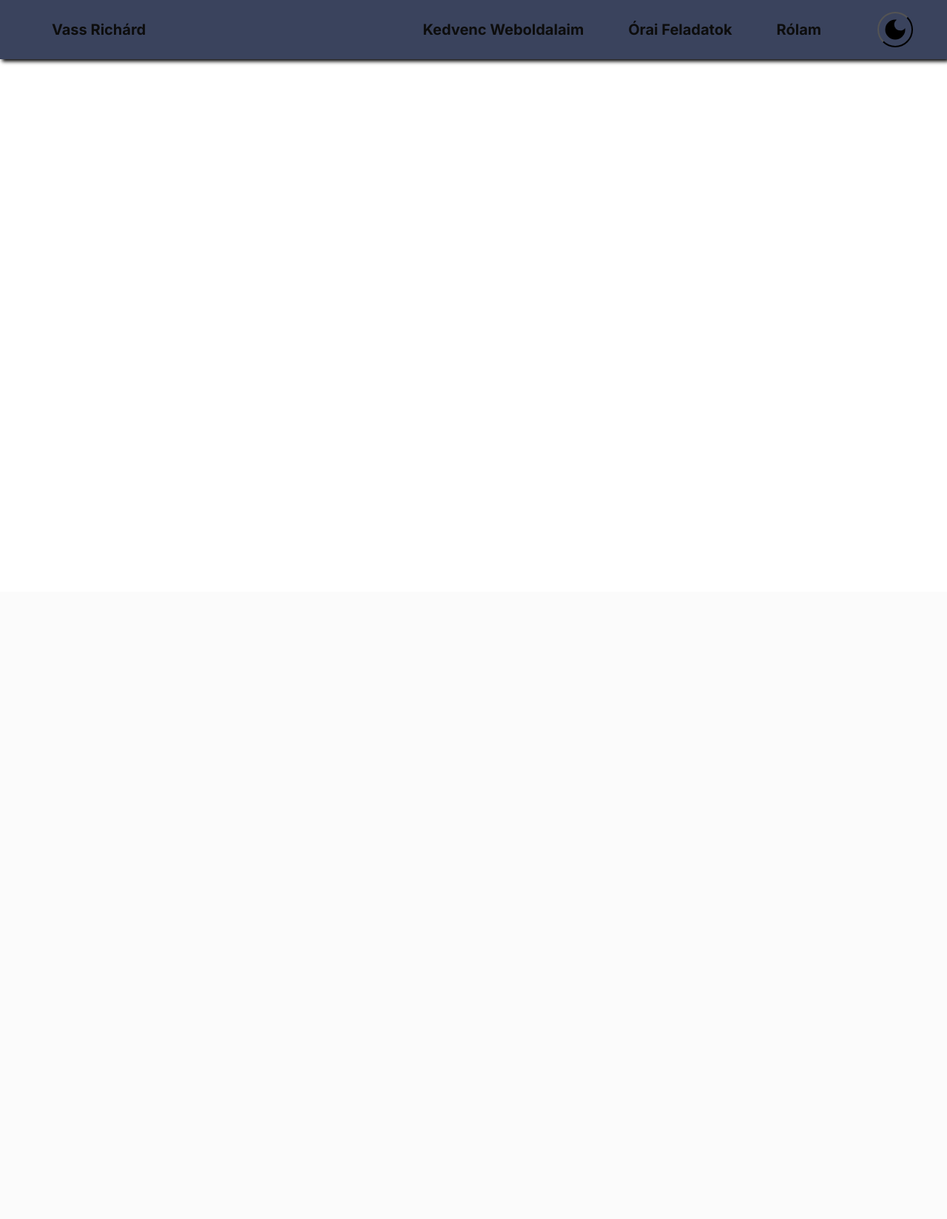
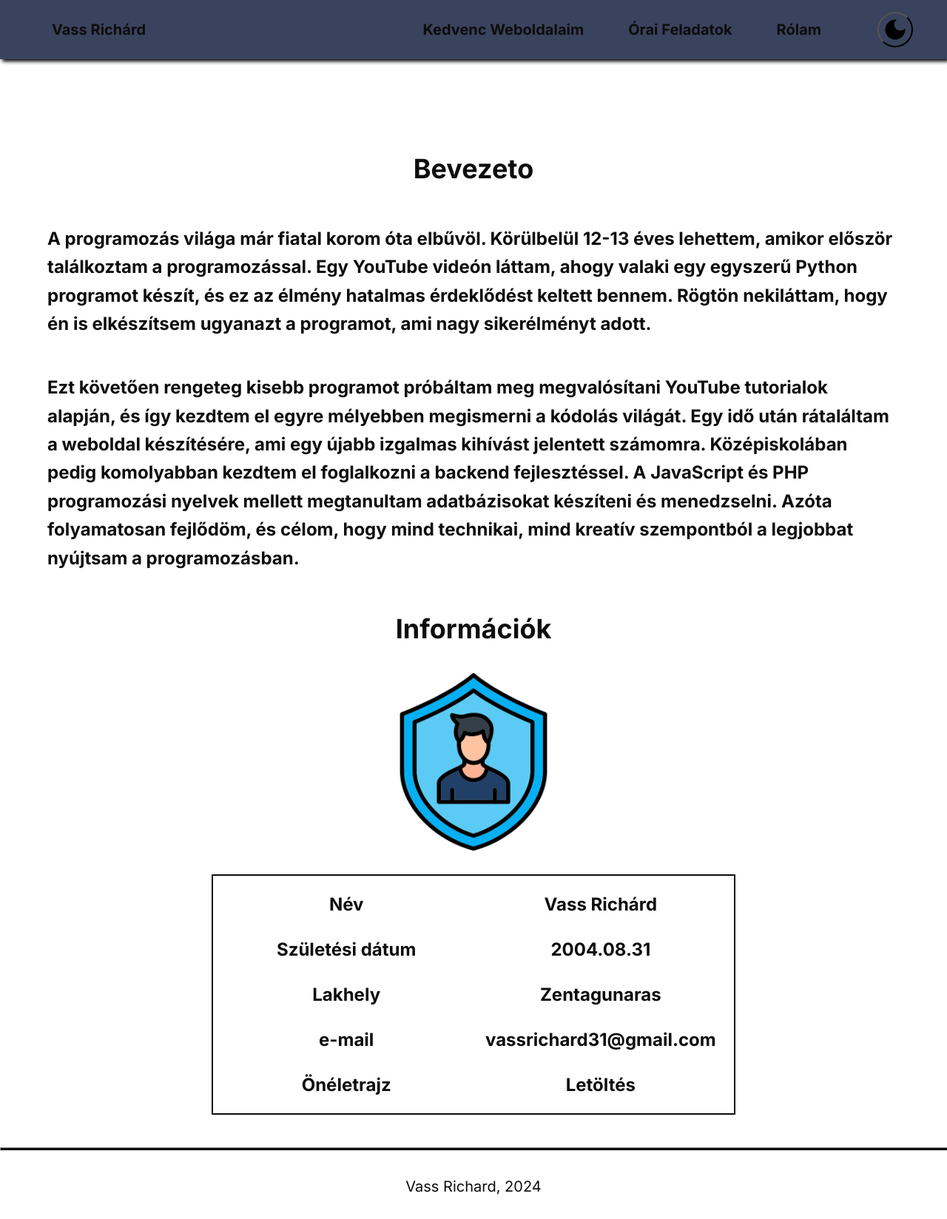
Before and after one commit to RiscyX/RiscyX.github.io, a PHP site: page /about.html in a window 1280 px wide. Shown: the whole page at 74% size. Before the commit the page ends 87 px from the top, so only its background shows below. Run offline with PHP 8.4, Linux system fonts and the light colour scheme; lists and menus that the app fills with data are empty; some libraries are stand-ins or nearby versions; some web fonts are replaced.

Commit message:
2024.11.17 State
Latest version of the webproject, favoritesites page has content now, about page has content also.

```diff
--- a/about.html
+++ b/about.html
@@ -9,15 +9,59 @@
     <link rel="stylesheet" href="assets/index.css">
     <link rel="preconnect" href="https://fonts.googleapis.com">
     <link rel="preconnect" href="https://fonts.gstatic.com" crossorigin>
-    <script src="http://ajax.googleapis.com/ajax/libs/jquery/1.8.2/jquery.min.js"></script>
+    <script src="https://ajax.googleapis.com/ajax/libs/jquery/1.8.2/jquery.min.js"></script>
+    <link rel="stylesheet" href="https://cdnjs.cloudflare.com/ajax/libs/animate.css/4.1.1/animate.min.css"/>
+    <script src="https://ajax.googleapis.com/ajax/libs/jquery/1.8.2/jquery.min.js"></script>
     <link href="https://fonts.googleapis.com/css2?family=Inter:ital,opsz,wght@0,14..32,100..900;1,14..32,100..900&family=Open+Sans:ital,wght@0,300..800;1,300..800&family=Uchen&display=swap" rel="stylesheet">
 </head>
 <body>
     <div id="navbar">
+    </div>
+    <div class="animate__animated animate__fadeIn mainpage">
+        <h2>Bevezeto</h2>
+        <div class="content">
+            <p>
+                A programozás világa már fiatal korom óta elbűvöl. Körülbelül 12-13 éves lehettem, amikor először találkoztam a programozással. Egy YouTube videón láttam, ahogy valaki egy egyszerű Python programot készít, és ez az élmény hatalmas érdeklődést keltett bennem. Rögtön nekiláttam, hogy én is elkészítsem ugyanazt a programot, ami nagy sikerélményt adott.
+            </p>
+            <p>
+                Ezt követően rengeteg kisebb programot próbáltam meg megvalósítani YouTube tutorialok alapján, és így kezdtem el egyre mélyebben megismerni a kódolás világát. Egy idő után rátaláltam a weboldal készítésére, ami egy újabb izgalmas kihívást jelentett számomra.
+                Középiskolában pedig komolyabban kezdtem el foglalkozni a backend fejlesztéssel. A JavaScript és PHP programozási nyelvek mellett megtanultam adatbázisokat készíteni és menedzselni. Azóta folyamatosan fejlődöm, és célom, hogy mind technikai, mind kreatív szempontból a legjobbat nyújtsam a programozásban.
+            </p>
+        </div>
+        <h2>Információk</h2>
+        <div class="informations">
+            <img alt="Vass Richard kep" src="assets/svgs/favicon.png">
+            <table>
+                <tr>
+                    <th>Név</th>
+                    <th>Vass Richárd</th>
+                </tr>
+                <tr>
+                    <th>Születési dátum</th>
+                    <th>2004.08.31</th>
+                </tr>
+                <tr>
+                    <th>Lakhely</th>
+                    <th>Zentagunaras</th>
+                </tr>
+                <tr>
+                    <th>e-mail</th>
+                    <th>vassrichard31@gmail.com</th>
+                </tr>
+                <tr>
+                    <th>Önéletrajz</th>
+                    <th><a>Letöltés</a></th>
+                </tr>
+            </table>
+        </div>
+        <hr>
+    </div>
 
-    </div>
 <script src="assets/navigationLoad.js"></script>
 <script src="assets/themeToggle.js"></script>
 <script src="assets/smoothSidebar.js"></script>
 </body>
+<footer>
+    <a href="mailto:vassrichard31@gmail.com" target="_blank" class="mailto">Vass Richard, 2024</a>
+</footer>
 </html>
--- a/assets/index.css
+++ b/assets/index.css
@@ -12,7 +12,12 @@ body {
     flex-direction: column;
     justify-content: center;
     align-items: start;
-    margin-left: 2rem;
+    line-height: 1.6;
+}
+h2 a{
+    text-decoration: none;
+    color: var(--text-color);
+    border-bottom: .25rem solid var(--accent-color);
 }
 .top
 {
@@ -82,8 +87,50 @@ footer{
     text-align: center;
     font-size: 1.25rem;
 }
+.informations{
+    display: flex;
+    width: 90%;
+}
+.informations *{
+    width: 50%;
+    margin: 1rem auto;
+}
+.informations table{
+    width: fit-content;
+    border-collapse: separate;
+    border-spacing: 1rem;
+    border: .15rem solid var(--text-color);
+    margin-bottom: 2rem;
+}
+.informations th, .informations td {
+    padding: .5rem .5rem;
+    text-align: center;
+}
+.informations img{
+    margin: 2rem 2rem 2rem auto;
+    width: 15rem;
+    height: 15rem;
+}
+@media (max-device-width: 1200px)
+{
+    .informations{
+        flex-direction: column;
+        text-align: center;
+        justify-content: center;
+        align-items: center;
+    }
+    .informations img{
+        margin: .5rem auto 1rem;
+    }
+}
+@media (min-device-width: 601px) and (max-device-width: 800px) {
+    .mainpage{
+        margin-top: 12vh;
+    }
+}
 @media (max-width: 600px){
     .mainpage{
+        margin-top: 12vh;
         display: block;
         width: 100%;
         height: 100%;
@@ -114,4 +161,17 @@ footer{
         margin-left: 1rem;
         margin-right: 2rem;
     }
+    .informations{
+        flex-direction: column;
+        text-align: center;
+        justify-content: center;
+        align-items: center;
+    }
+    .informations *{
+        margin: .5rem 2rem;
+    }
+    table{
+
+    }
+
 }
--- a/index.phtml
+++ b/index.phtml
@@ -4,7 +4,7 @@
     <title>Kezdőlap</title>
     <meta charset="UTF-8">
     <meta name="description" content="Egy főiskolai webprojekt, amely az alapvető webfejlesztésről szól. Főként személyes információimat, kedvenc weboldalaimat és órán kapott feladatokat tartalmazza.">
-    <meta name="keywords" content="Vass Richárd, iskolai projekt, HTML, CSS, JavaScript">
+    <meta name="keywords" content="Vass Richárd, iskolai projekt, HTML, CSS, JavaScript, School Project">
     <meta name="robots" content="index, follow">
     <meta http-equiv="Content-Type" content="text/html; charset=utf-8">
     <meta name="language" content="Hungarian">
@@ -21,8 +21,8 @@
 </head>
 <body >
     <div id="navbar"></div>
-    <div class="mainpage">
-        <p class="animate__animated animate__fadeIn welcome">Üdvözöllek az oldalamon!</p>
+    <div class="animate__animated animate__fadeIn mainpage">
+        <p class="welcome">Üdvözöllek az oldalamon!</p>
         <h2 class="date"><?php echo "".date("Y.m.d")?></h2>
     </div>
     <hr>
--- a/schoolwork.html
+++ b/schoolwork.html
@@ -11,13 +11,14 @@
   <link rel="preconnect" href="https://fonts.googleapis.com">
   <link rel="preconnect" href="https://fonts.gstatic.com" crossorigin>
   <link href="assets/index.css" rel="stylesheet">
-    <script src="https://ajax.googleapis.com/ajax/libs/jquery/1.8.2/jquery.min.js"></script>
+  <link rel="stylesheet" href="https://cdnjs.cloudflare.com/ajax/libs/animate.css/4.1.1/animate.min.css"/>
+  <script src="https://ajax.googleapis.com/ajax/libs/jquery/1.8.2/jquery.min.js"></script>
   <link href="https://fonts.googleapis.com/css2?family=Inter:ital,opsz,wght@0,14..32,100..900;1,14..32,100..900&family=Open+Sans:ital,wght@0,300..800;1,300..800&family=Uchen&display=swap" rel="stylesheet">
 </head>
 <body>
     <div id="navbar"></div><br>
     <h1>Órai feladatok</h1>
-      <div class="mainpage">
+      <div class="animate__animated animate__fadeIn mainpage">
         <div class="cards">
           <a class="card" href="PHP.html">
             <img src="assets/images/cardImage.webp" alt="Card Image">
```
Also changed, not shown: favoritewebsites.html (+27 -2 lines).
